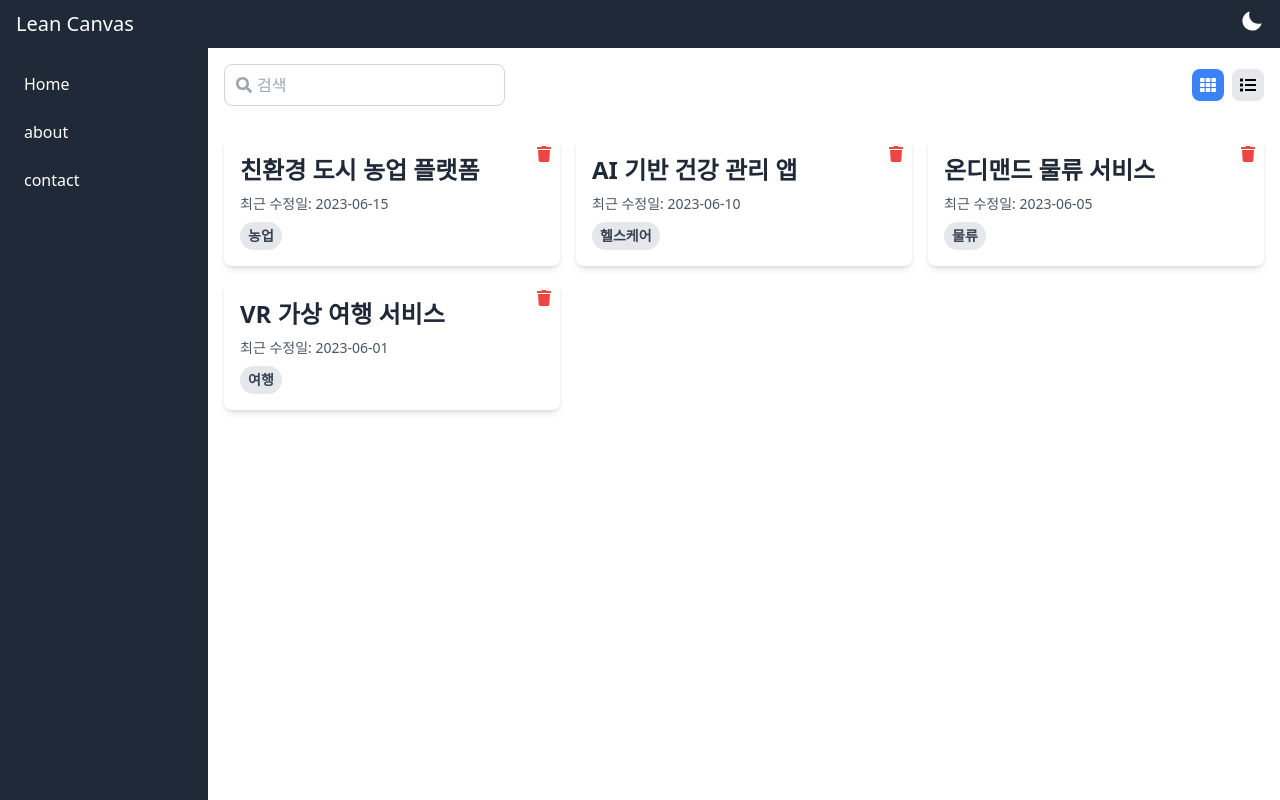
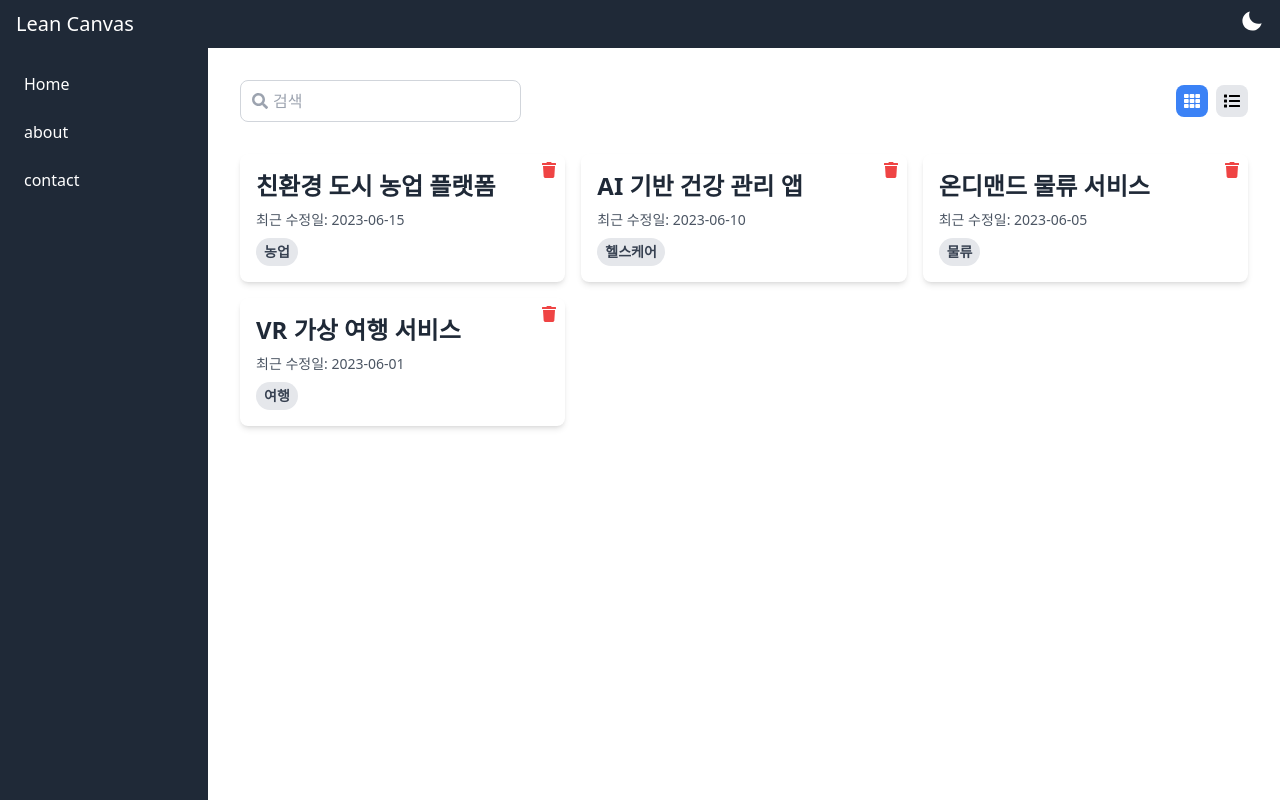
Before and after one commit to GCgang/lean-canvas, a React (Vite) app: page / in a window 1280 px wide. Built offline with nearby package versions, Linux system fonts and the light colour scheme.

Commit message:
Feat: Main

```diff
--- a/src/App.jsx
+++ b/src/App.jsx
@@ -1,10 +1,13 @@
 import { Outlet } from 'react-router-dom';
 import Header from './components/Header';
+import Main from './components/Main';
 function App() {
   return (
     <>
       <Header />
-      <Outlet />
+      <Main>
+        <Outlet />
+      </Main>
     </>
   );
 }
--- /dev/null
+++ b/src/components/Main.jsx
@@ -0,0 +1,8 @@
+export default function Main({ children }) {
+  console.log(children);
+  return (
+    <main className='px-8 py-20 transition-all duration-300 md:ml-52 max-w-7xl'>
+      {children}
+    </main>
+  );
+}
--- a/src/pages/Home.jsx
+++ b/src/pages/Home.jsx
@@ -41,8 +41,8 @@ export default function Home() {
   );
 
   return (
-    <main className='md:ml-52 max-w-7xl px-4 py-8 transition-all duration-300'>
-      <div className='flex justify-between items-center my-8'>
+    <>
+      <div className='flex items-center justify-between mb-8'>
         <SearchBar searchInput={searchInput} setSearchInput={setSearchInput} />
         <ViewToggle isGridView={isGridView} setIsGridView={setIsGridView} />
       </div>
@@ -54,6 +54,6 @@ export default function Home() {
           onDeleteItem={handleDeleteItem}
         />
       </section>
-    </main>
+    </>
   );
 }
```
